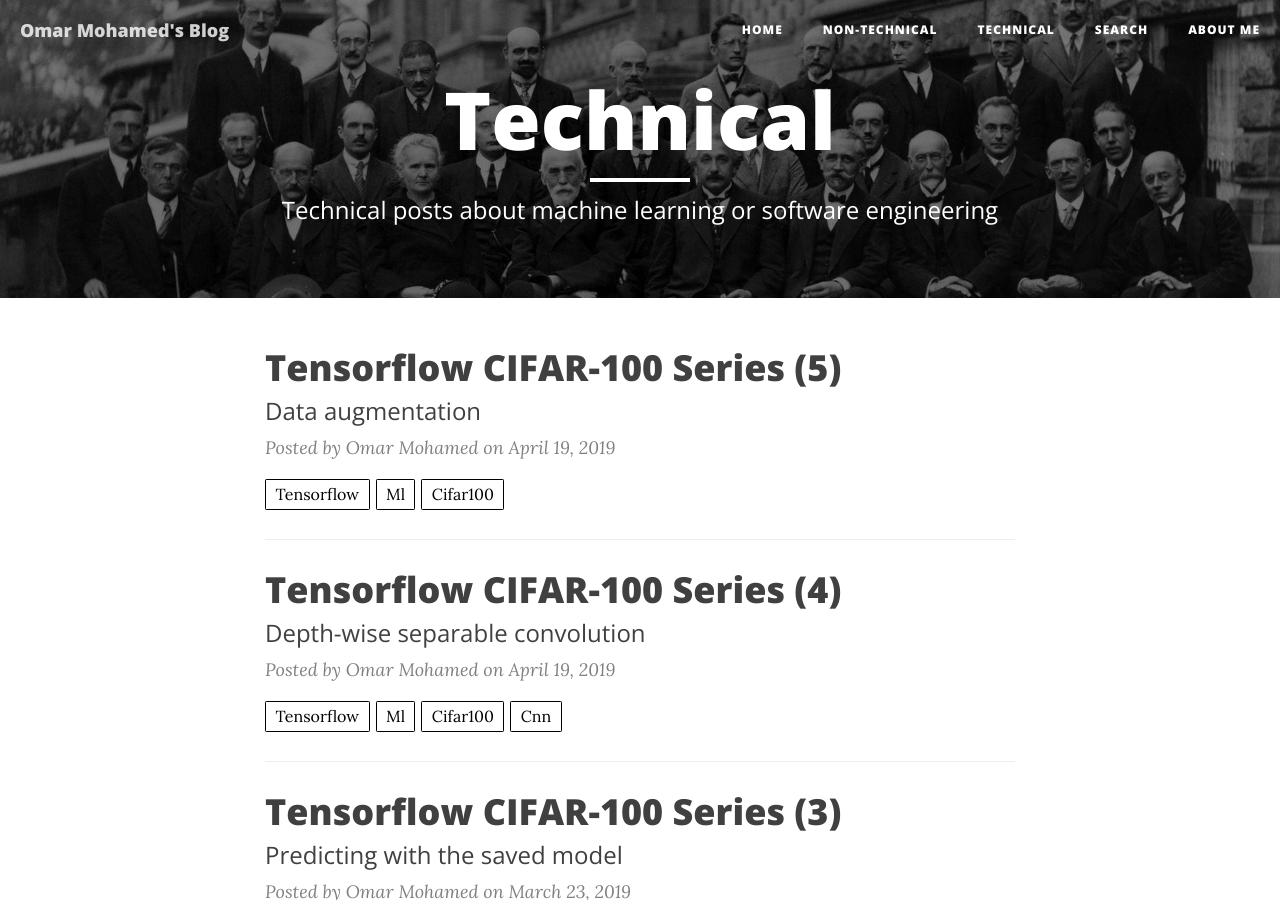
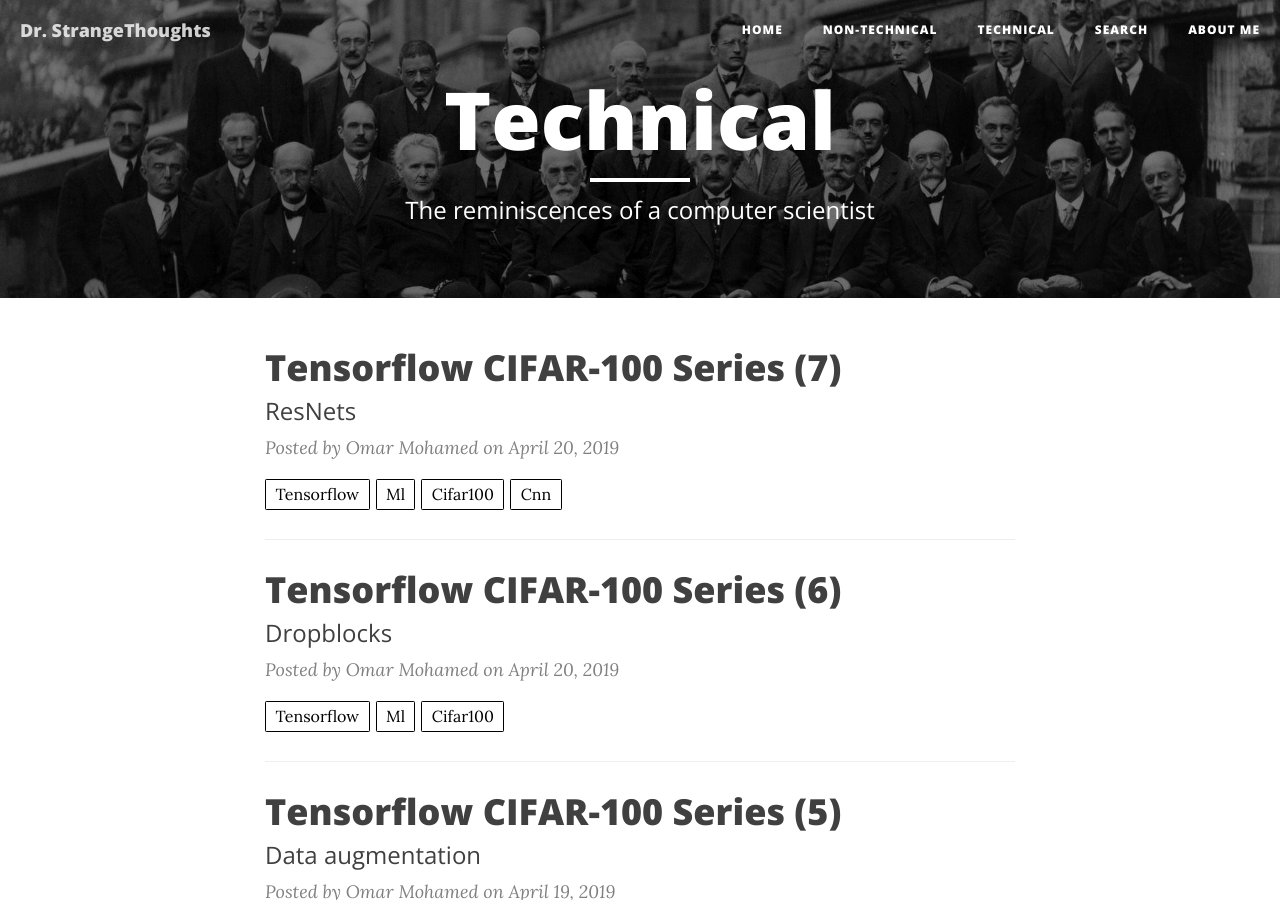
Before and after one commit to omar-mohamed/omar-mohamed.github.io, a Jekyll site: the page built from projects/Technical.md, in a window 1280 px wide and 900 px high. Built offline with Jekyll 4.4.1, drawn with Linux system fonts in a browser that asks for light colours; nearby versions of some CDN libraries; part of the change alters nothing that is shown.

Commit message:
-many stuff

```diff
--- a/_config.yml
+++ b/_config.yml
@@ -1,6 +1,6 @@
 # Site settings
-title: Omar Mohamed's Blog
-description: "The reminiscence of a computer science geek"
+title: Dr. StrangeThoughts
+description: "Or how I learned to stop worrying and love being a geek"
 url: "https://omar-mohamed.github.io"
 
 
--- a/_posts/2019-04-19-Tensorflow-CIFAR-100-Series-5(Data augmentation).markdown
+++ b/_posts/2019-04-19-Tensorflow-CIFAR-100-Series-5(Data augmentation).markdown
@@ -100,4 +100,4 @@ So a simple idea like data augmentation can really increase our accuracy by a la
 
 
 If you want to check the full state of the project until now click [here](https://github.com/omar-mohamed/Object-Classification-CIFAR-100) to go the repository. <br/>
-See you in part 6.
+See you in [part 6](https://omar-mohamed.github.io/technical/2019/04/20/Tensorflow-CIFAR-100-Series-6(DropBlock)/).
--- /dev/null
+++ b/_posts/2019-04-20-Tensorflow-CIFAR-100-Series-6(Dropblock).markdown
@@ -0,0 +1,136 @@
+---
+layout:     post
+title:      Tensorflow CIFAR-100 Series (6)
+author:     Omar Mohamed
+tags: 		tensorflow ML CIFAR100
+subtitle:  	Dropblocks
+category:  Technical
+---
+
+In [part_5](https://omar-mohamed.github.io/technical/2019/04/19/Tensorflow-CIFAR-100-Series-5(data-augmentation)/) we used data agmentation to
+increase out performance by a large margin. In this tutorial we will introduce a more powerful regularization technique that uses the same idea
+of coarse dropout, the data augmentation technique we used, but on the middle layers of the convolutions too instead of normal dropout.
+It's called dropblock.
+
+## DropBlocks
+
+Dropblock builds on the idea of dropout regularization in the case of images to act as a better regularizer. The idea is to drop a whole block
+of neurons instead of a single one in the feature space. The following is an image from the original [paper](https://arxiv.org/abs/1810.12890) describing the idea:
+
+![image](https://user-images.githubusercontent.com/6074821/56459044-bc780980-638e-11e9-9fb5-c924842070c9.png)
+
+(a) input image to a convolutional neural network. The green regions in (b) and (c) include
+the activation units which contain semantic information in the input image. Dropping out activations
+at random is not effective in removing semantic information because nearby activations contain
+closely related information. Instead, dropping continuous regions can remove certain semantic
+information (e.g., head or feet) and consequently enforcing remaining units to learn features for
+classifying input image.
+
+## Implementation
+
+We will be using [An Jiaoyang implementation](https://github.com/DHZS/tf-dropblock) of dropblock in tensorflow:
+
+
+
+{% highlight python %}
+
+# Author: An Jiaoyang
+# https://github.com/DHZS/tf-dropblock
+# =============================
+import tensorflow as tf
+from tensorflow.python.keras import backend as K
+
+
+class DropBlock(tf.keras.layers.Layer):
+    def __init__(self, keep_prob, block_size, **kwargs):
+        super(DropBlock, self).__init__(**kwargs)
+        self.keep_prob = float(keep_prob) if isinstance(keep_prob, int) else keep_prob
+        self.block_size = int(block_size)
+
+    def compute_output_shape(self, input_shape):
+        return input_shape
+
+    def build(self, input_shape):
+        _, self.h, self.w, self.channel = input_shape.as_list()
+        # pad the mask
+        bottom = right = (self.block_size - 1) // 2
+        top = left = (self.block_size - 1) - bottom
+        self.padding = [[0, 0], [top, bottom], [left, right], [0, 0]]
+        self.set_keep_prob()
+        super(DropBlock, self).build(input_shape)
+
+    def call(self, inputs, training=None, scale=True, **kwargs):
+        def drop():
+            mask = self._create_mask(tf.shape(inputs))
+            output = inputs * mask
+            output = tf.cond(tf.constant(scale, dtype=tf.bool) if isinstance(scale, bool) else scale,
+                             true_fn=lambda: output * tf.to_float(tf.size(mask)) / tf.reduce_sum(mask),
+                             false_fn=lambda: output)
+            return output
+
+        if training is None:
+            training = K.learning_phase()
+        output = tf.cond(tf.logical_or(tf.logical_not(training), tf.equal(self.keep_prob, 1.0)),
+                         true_fn=lambda: inputs,
+                         false_fn=drop)
+        return output
+
+    def set_keep_prob(self, keep_prob=None):
+        """This method only supports Eager Execution"""
+        if keep_prob is not None:
+            self.keep_prob = keep_prob
+        w, h = tf.to_float(self.w), tf.to_float(self.h)
+        self.gamma = (1. - self.keep_prob) * (w * h) / (self.block_size ** 2) / \
+                     ((w - self.block_size + 1) * (h - self.block_size + 1))
+
+    def _create_mask(self, input_shape):
+        sampling_mask_shape = tf.stack([input_shape[0],
+                                       self.h - self.block_size + 1,
+                                       self.w - self.block_size + 1,
+                                       self.channel])
+        mask = DropBlock._bernoulli(sampling_mask_shape, self.gamma)
+        mask = tf.pad(mask, self.padding)
+        mask = tf.nn.max_pool(mask, [1, self.block_size, self.block_size, 1], [1, 1, 1, 1], 'SAME')
+        mask = 1 - mask
+        return mask
+
+    @staticmethod
+    def _bernoulli(shape, mean):
+        return tf.nn.relu(tf.sign(mean - tf.random_uniform(shape, minval=0, maxval=1, dtype=tf.float32)))
+
+{% endhighlight %}
+
+And in our implementation we will change a couple of lines in the convolutional part:
+
+{% highlight python %}
+
+    # method that runs one convolution block
+    def run_conv_block(x, layer_name, filter_size, input_depth, output_depth):
+        with tf.variable_scope(layer_name):
+            conv = run_batch_norm(x)
+            conv = tf.nn.conv2d(conv,
+                                get_conv_weight("weights", [filter_size, filter_size, input_depth, output_depth]),
+                                [1, 1, 1, 1], padding='SAME')
+            conv = tf.nn.max_pool(value=conv, ksize=[1, 2, 2, 1], strides=[1, 2, 2, 1], padding='SAME')
+
+            conv = run_batch_norm(conv)
+            conv = tf.nn.relu(conv)
+            drop_block = DropBlock(keep_prob=conv_keep_prob, block_size=drop_block_size)
+            conv = drop_block(conv, training=is_training_ph)
+
+            return conv
+
+{% endhighlight %}
+
+drop_block_size is the size of the block to be dropped. It can be initialized at the beginning or changed per layer. Also note that if you
+make drop_block_size equal to 1 it will act like normal dropout.
+
+Another thing that was mentioned in the paper when using dropblocks is the decaying of the keep probability over the training iterations for
+better divergence. So starting from 1 then decay to 0.7 over many iterations might provide you with a better divergence.
+
+DropBlocks are often used with ResNets so in the next tutorial we will extend our model and add skip connections and see the results of using
+a simple ResNet with dropblock.
+
+
+If you want to check the full state of the project until now click [here](https://github.com/omar-mohamed/Object-Classification-CIFAR-100) to go the repository. <br/>
+See you in [part 7](https://omar-mohamed.github.io/technical/2019/04/20/Tensorflow-CIFAR-100-Series-7(ResNet)/).
--- /dev/null
+++ b/_posts/2019-04-20-Tensorflow-CIFAR-100-Series-7(ResNet).markdown
@@ -0,0 +1,154 @@
+---
+layout:     post
+title:      Tensorflow CIFAR-100 Series (7)
+author:     Omar Mohamed
+tags: 		tensorflow ML CIFAR100 CNN
+subtitle:  	ResNets
+category:  Technical
+---
+
+In [part_6](https://omar-mohamed.github.io/technical/2019/04/20/Tensorflow-CIFAR-100-Series-6(Dropblock)/) we added dropblock support to our
+model. In this tutorial we will build a simple resnet upon it and see the results.
+
+## ResNets
+
+There are tons of sources that explain the concept of ResNets and skip connections very well. But very briefly, the idea is that when we build
+a deeper neural net we expect the accuracy to keep increasing, but normally this doesn't happen and it in fact worsen. The reason for this is that
+when you go deeper problems like vanishing gradients really starts to affect your model performance. So to solve this problem skip connections were
+added to the network to make it easy to ignore layers that will hurt the performance and in worst case keep the same performance without making it
+worse, and in best case make it better. The following is an image from Andrew Ng's [lecture](https://www.youtube.com/watch?v=ZILIbUvp5lk) on ResNets:
+
+![image](https://user-images.githubusercontent.com/6074821/56459761-af601800-6398-11e9-96ee-61c11cab6d61.png)
+
+So all that we should do is add this skip connections by summing the activations of layer L with the logits of layer L+n(where n can be the skip
+length) and running this sum to the activation function to get activations of layer L+n.
+
+![image](https://user-images.githubusercontent.com/6074821/56459813-71172880-6399-11e9-88cf-c8bca992ca3c.png)
+
+## Implementation
+
+First let's see the parameters of our model:
+
+{% highlight python %}
+batch_size = 250  # the number of training samples in a single iteration
+test_batch_size = 250  # used to calculate test predictions over many iterations to avoid memory issues
+
+drop_block_size = 5  # dropblock size
+patch_size_1 = 3  # convolution filter size 1
+patch_size_2 = 3  # convolution filter size 2
+patch_size_3 = 3  # convolution filter size 2
+patch_size_4 = 3  # convolution filter size 2
+
+depth1 = 128  # number of filters in conv block
+depth2 = 256  # number of filters in conv block
+depth3 = 512  # number of filters in conv block
+depth4 = 1024  # number of filters in conv block
+
+num_hidden1 = 4096  # the size of the hidden neurons in fully connected layer
+num_hidden2 = 4096  # the size of the hidden neurons in fully connected layer
+num_hidden3 = 4096  # the size of the hidden neurons in fully connected layer
+
+{% endhighlight %}
+
+Then we will be updating our convolution block function to use two convolution operations instead of one:
+
+{% highlight python %}
+
+    # method that runs one convolution block with batch normalization
+    def run_conv_block(x, layer_name, filter_size, input_depth, output_depth):
+        with tf.variable_scope(layer_name):
+            conv = run_batch_norm(x)
+            conv = tf.nn.relu(conv)
+            conv = tf.nn.conv2d(conv,
+                                get_conv_weight("weights1", [filter_size, filter_size, input_depth, output_depth]),
+                                [1, 1, 1, 1], padding='SAME')
+            conv = run_batch_norm(conv)
+            conv = tf.nn.relu(conv)
+            conv = tf.nn.conv2d(conv,
+                                get_conv_weight("weights2", [filter_size, filter_size, output_depth, output_depth]),
+                                [1, 1, 1, 1], padding='SAME')
+
+            return conv
+
+{% endhighlight %}
+
+Then we will add another block called a residual block:
+
+{% highlight python %}
+
+    # method that runs one residual block with dropblock and maxbool
+    def run_residual_block(x, layer_name, patch_size, input_depth, output_depth):
+        with tf.variable_scope(layer_name):
+            hidden1 = run_conv_block(x, "conv_block_1", patch_size, input_depth, output_depth)
+            hidden1 = tf.nn.relu(hidden1)
+            hidden2 = run_conv_block(hidden1, "conv_block_2", patch_size, output_depth, output_depth)
+            hidden = tf.nn.relu(hidden1 + hidden2)
+
+            drop_block = DropBlock(keep_prob=conv_keep_prob, block_size=drop_block_size)
+            hidden = drop_block(hidden, training=is_training_ph)
+
+            hidden = tf.nn.max_pool(value=hidden, ksize=[1, 3, 3, 1], strides=[1, 2, 2, 1], padding='SAME')
+
+            return hidden
+
+{% endhighlight %}
+
+In the above function, all we do is surround the convolution blocks with a new variable scope and run two convolution blocks and sum their values
+like we descibed above. Then run dropblock and max bool.
+
+Now let's have a look at the model function now:
+
+{% highlight python %}
+
+    # Model.
+    def model(data):
+        hidden = normalize_inputs(data)
+
+        hidden = run_residual_block(hidden, "residual_block_1", patch_size_1, num_channels, depth1)
+
+        hidden = run_residual_block(hidden, "residual_block_2", patch_size_2, depth1, depth2)
+
+        hidden = run_residual_block(hidden, "residual_block_3", patch_size_3, depth2, depth3)
+
+        hidden = run_residual_block(hidden, "residual_block_4", patch_size_4, depth3, depth4)
+
+        # flatten
+        hidden = tf.contrib.layers.flatten(hidden)
+
+        #  fully connected layers
+        hidden = run_hidden_layer(hidden, "fully_connected_1", hidden.shape[1], num_hidden1, fully_connected_keep_prob,
+                                  use_activation=True)
+
+        hidden = run_hidden_layer(hidden, "fully_connected_2", num_hidden2, num_hidden3, fully_connected_keep_prob,
+                                  use_activation=True)
+
+        hidden = run_hidden_layer(hidden, "fully_connected_3", num_hidden3, images_labels, 1, use_activation=False)
+
+        return hidden
+
+{% endhighlight %}
+
+We will be using 4 residual blocks followed by our three hidden layers.
+
+## Results
+
+Training set accuracy:
+
+![image](https://user-images.githubusercontent.com/6074821/56460395-50070580-63a2-11e9-935f-3fb869fd0f90.png)
+![image](https://user-images.githubusercontent.com/6074821/56460400-5ac19a80-63a2-11e9-9aae-d717f55dbf84.png)
+
+Test set accuracy:
+
+![image](https://user-images.githubusercontent.com/6074821/56460401-63b26c00-63a2-11e9-9576-5fdf1491a46e.png)
+![image](https://user-images.githubusercontent.com/6074821/56460402-6b721080-63a2-11e9-9367-81e6e5eb1e21.png)
+
+Final training set accuracy: 99.5% <br/>
+Final training set loss: 0.0300 <br/>
+Final test set accuracy: 70.7% <br/>
+Final test set loss: 1.2815 <br/>
+
+So we increased our accuracy with a lower number of training epochs.
+
+
+If you want to check the full state of the project until now click [here](https://github.com/omar-mohamed/Object-Classification-CIFAR-100) to go the repository. <br/>
+See you in part 8.
--- a/projects/Technical.md
+++ b/projects/Technical.md
@@ -1,7 +1,7 @@
 ---
 layout: project
 title: "Technical"
-description: "Technical posts about machine learning or software engineering"
+description: "The reminiscences of a computer scientist"
 header-img: "img/home-bg.jpg"
 category: Technical
 ---
```
